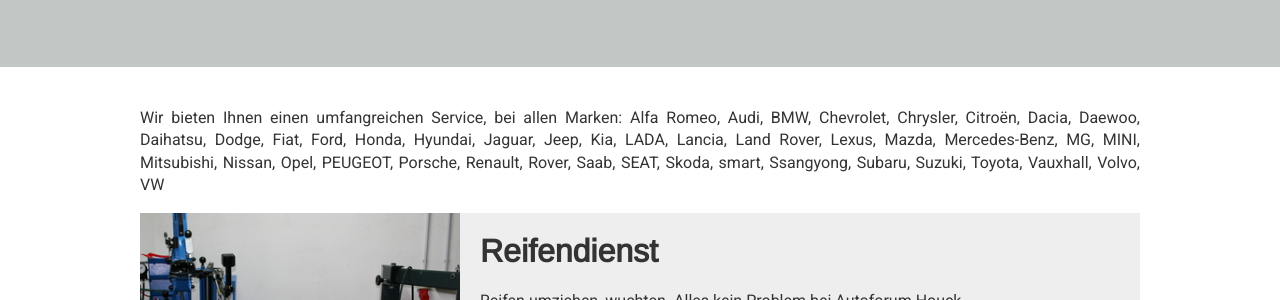
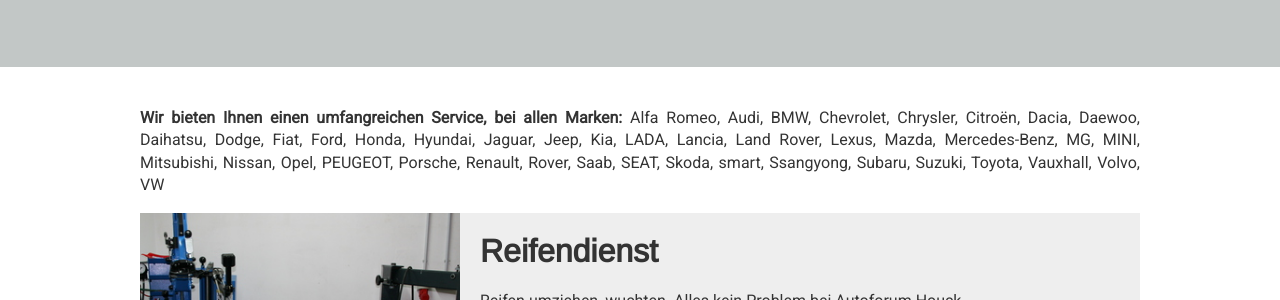
Before and after one commit to HendrikRoth/autoforum, a Jekyll site: the page built from leistungen.md, in a window 1280 px wide. Shown: the part 188-488 px from the top of the page. Built offline with Jekyll 4.4.1, drawn with Linux system fonts in a browser that asks for light colours.

Commit message:
new design

```diff
--- a/_layouts/normal.html
+++ b/_layouts/normal.html
@@ -20,11 +20,6 @@
 									{% endunless %}
 								{% endunless %}
 							{% endunless %}
-						{% endfor %}
-						{% for i in site.pages %}
-							{% if i.layout == 'start' %}
-								<li><a target="_blank" href="{{ i.file | prepend: site.baseurl }}">Angebote</a></li>
-							{% endif %}
 						{% endfor %}
 					</ul>
 				</nav>
--- a/_layouts/start.html
+++ b/_layouts/start.html
@@ -21,7 +21,6 @@
 							{% endunless %}
 						{% endunless %}
 					{% endfor %}
-					<li><a class="angebote" target="_blank" href="{{ page.file | prepend: site.baseurl }}">Angebote</a></li>
 				</ul>
 			</nav>
 
--- a/css/main.scss
+++ b/css/main.scss
@@ -437,3 +437,70 @@
 		}
 	}
 }
+
+.angebote {
+	list-style: none;
+	margin: 0;
+	padding: 0;
+
+	li {
+		margin: 0;
+		padding: 0;
+		display: flex;
+		flex-direction: row;
+		margin-bottom: 20px;
+		min-height: 120px;
+
+		.preis {
+			padding: 10px;
+			display: flex;
+			flex: 1;
+			flex-direction: column;
+			justify-items: center;
+			justify-content: center;
+			background: #e2091c;
+			font-weight: bold;
+			font-size: 2em;
+			padding: 10px;
+			text-shadow: 1px 1px 1px rgba(0, 0, 0, 0.8);
+
+			p {
+				color: white;
+				text-align: center;
+			}
+
+			.preis_zeichen {
+				color: #ccc;
+				font-size: 0.7em;
+			}
+
+			.preis_information {
+				text-align: center;
+				font-weight: normal;
+				font-size: 0.5em;
+				color: #ccc;
+			}
+		}
+
+		.info {
+			flex: 4;
+			padding: 10px;
+			background-color: rgba(194,199,198,0.5);
+			color: #333333;
+
+			h3 {
+				font-size: 1.5em;
+				margin: 0;
+			}
+
+			.zeitraum {
+				color: #666;
+				margin: 0;
+			}
+
+			p {
+				margin-top: 10px;
+			}
+		}
+	}
+}
--- a/leistungen.md
+++ b/leistungen.md
@@ -5,4 +5,4 @@
 posts: Leistungen
 ---
 
-Wir bieten Ihnen einen umfangreichen Service, bei allen Marken: Alfa Romeo, Audi, BMW, Chevrolet, Chrysler, Citroën, Dacia, Daewoo, Daihatsu, Dodge, Fiat, Ford, Honda, Hyundai, Jaguar, Jeep, Kia, LADA, Lancia, Land Rover, Lexus, Mazda, Mercedes-Benz, MG, MINI, Mitsubishi, Nissan, Opel, PEUGEOT, Porsche, Renault, Rover, Saab, SEAT, Skoda, smart, Ssangyong, Subaru, Suzuki, Toyota, Vauxhall, Volvo, VW
+**Wir bieten Ihnen einen umfangreichen Service, bei allen Marken:** Alfa Romeo, Audi, BMW, Chevrolet, Chrysler, Citroën, Dacia, Daewoo, Daihatsu, Dodge, Fiat, Ford, Honda, Hyundai, Jaguar, Jeep, Kia, LADA, Lancia, Land Rover, Lexus, Mazda, Mercedes-Benz, MG, MINI, Mitsubishi, Nissan, Opel, PEUGEOT, Porsche, Renault, Rover, Saab, SEAT, Skoda, smart, Ssangyong, Subaru, Suzuki, Toyota, Vauxhall, Volvo, VW
```
Also changed, not shown: _includes/angebote.html (added, +19 -0 lines), _layouts/angebote.html (added, +65 -0 lines), _posts/2018-02-24-oelwechsel.markdown (added, +10 -0 lines), _posts/2019-02-24-bremsenfluessigkeit.markdown (added, +9 -0 lines), _posts/2020-02-24-kleine_inspektion.markdown (added, +10 -0 lines), angebote.md (added, +13 -0 lines), Gemfile.lock.
